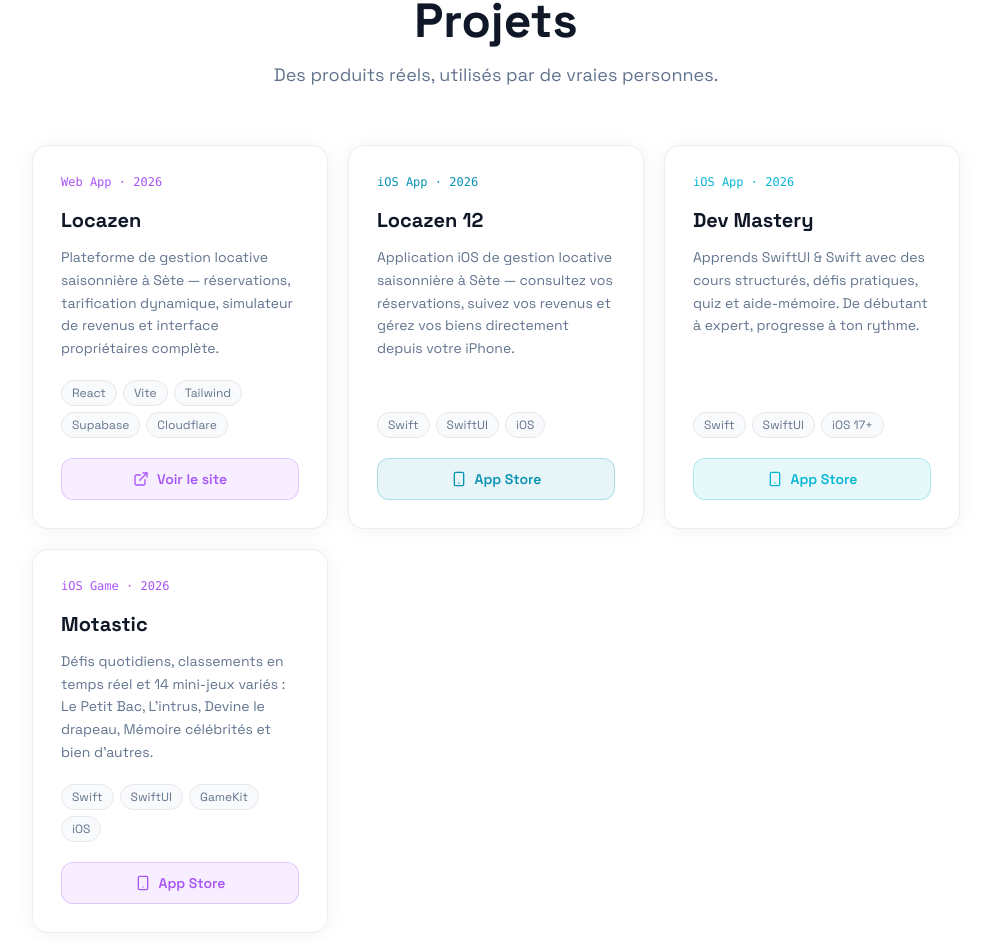
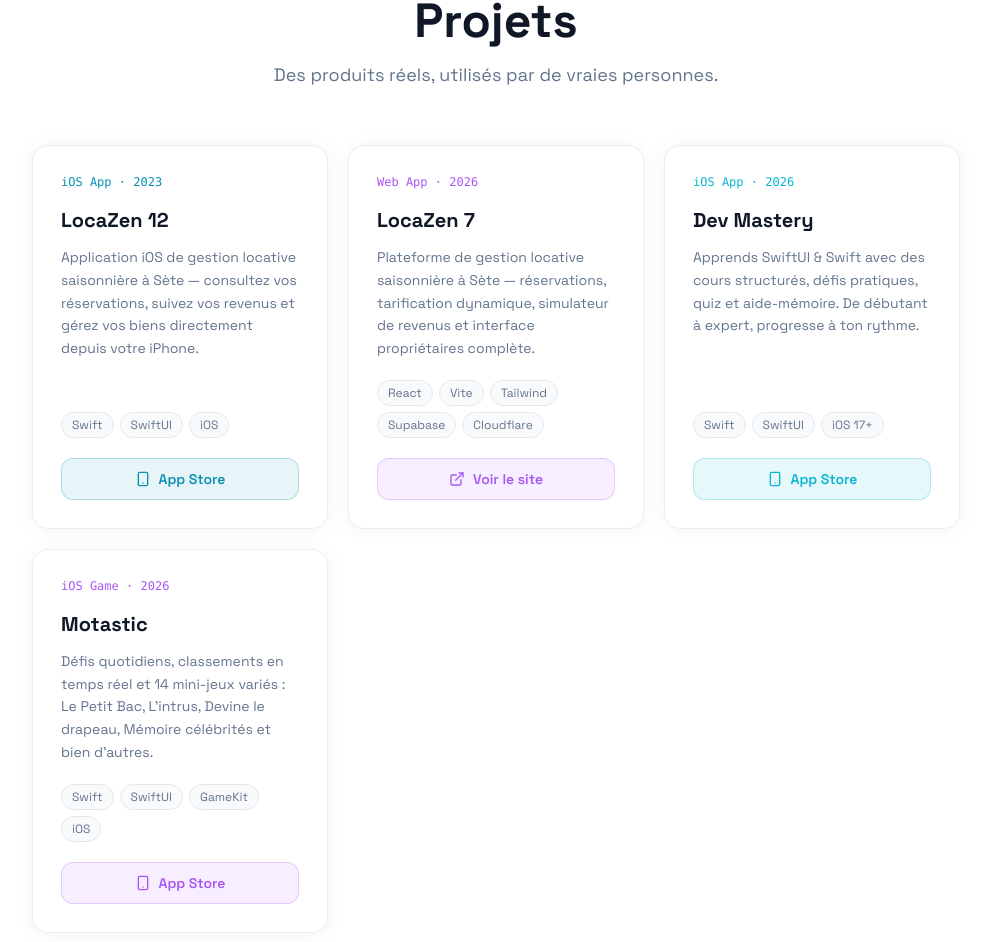
Before and after one commit to soz-dev/soz-dev.github.io, a React (Vite) app: page / in a window 1280 px wide. Shown: the part 4161-5103 px from the top of the page, without its empty margins (144-1135 px from the left). Built offline with nearby package versions, Linux system fonts and the light colour scheme.

Commit message:
Rename LocaZen 7/12, fix year 2023, sort chronologically

```diff
--- a/src/components/Projects.jsx
+++ b/src/components/Projects.jsx
@@ -3,10 +3,23 @@ import { ExternalLink, Smartphone } from 'lucide-react'
 
 const projects = [
   {
+    id: 4,
+    category: 'iOS App',
+    year: '2023',
+    title: 'LocaZen 12',
+    description:
+      'Application iOS de gestion locative saisonnière à Sète — consultez vos réservations, suivez vos revenus et gérez vos biens directement depuis votre iPhone.',
+    tech: ['Swift', 'SwiftUI', 'iOS'],
+    accentColor: '#0891b2',
+    link: 'https://apps.apple.com/fr/app/locazen-12/id6446256021',
+    linkLabel: 'App Store',
+    appStore: true,
+  },
+  {
     id: 1,
     category: 'Web App',
     year: '2026',
-    title: 'Locazen',
+    title: 'LocaZen 7',
     description:
       'Plateforme de gestion locative saisonnière à Sète — réservations, tarification dynamique, simulateur de revenus et interface propriétaires complète.',
     tech: ['React', 'Vite', 'Tailwind', 'Supabase', 'Cloudflare'],
@@ -14,19 +27,6 @@ const projects = [
     link: 'https://locazen7.fr',
     linkLabel: 'Voir le site',
     appStore: false,
-  },
-  {
-    id: 4,
-    category: 'iOS App',
-    year: '2026',
-    title: 'Locazen 12',
-    description:
-      'Application iOS de gestion locative saisonnière à Sète — consultez vos réservations, suivez vos revenus et gérez vos biens directement depuis votre iPhone.',
-    tech: ['Swift', 'SwiftUI', 'iOS'],
-    accentColor: '#0891b2',
-    link: 'https://apps.apple.com/fr/app/locazen-12/id6446256021',
-    linkLabel: 'App Store',
-    appStore: true,
   },
   {
     id: 2,
```
